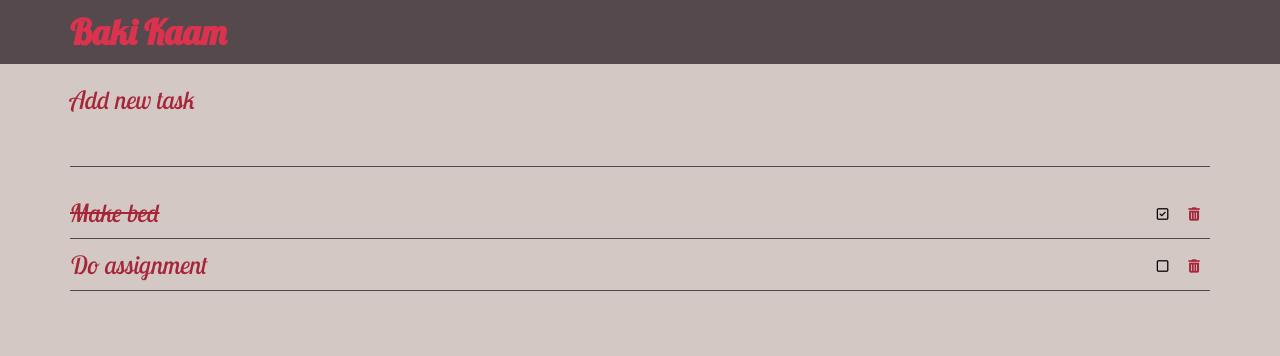
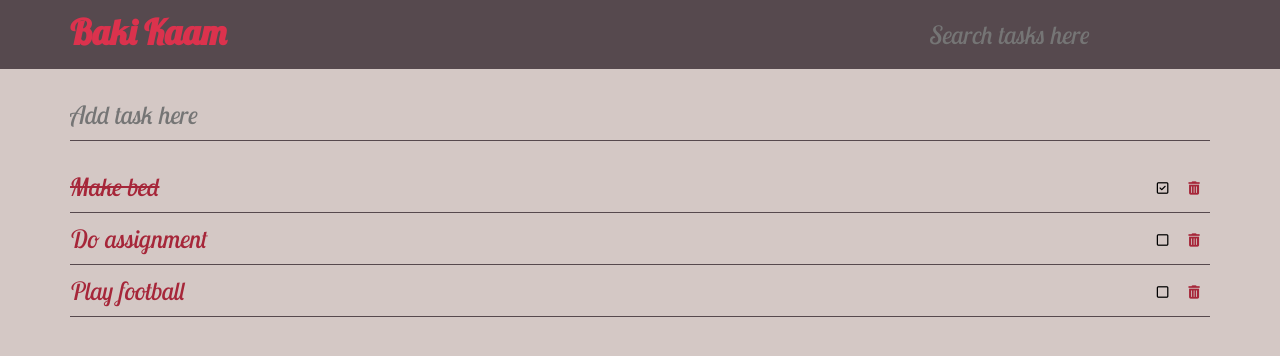
Before and after one commit to mousamdhakal/todo, a React (Create React App) app: page / in a window 1280 px wide. Shown: the top 356 px of the page. Built offline with nearby package versions, Linux system fonts and the light colour scheme.

Commit message:
Add searchbar

```diff
--- a/src/App.js
+++ b/src/App.js
@@ -1,25 +1,52 @@
-import React from "react";
+import React, { Component } from "react";
 import Todos from "./Components/Todos";
+import SearchBar from "./Components/SearchBar";
 
-function App() {
+class App extends Component {
+  constructor() {
+    super();
+
+    this.state = {
+      searchText: " ",
+      showSearchResult: false,
+    };
+  }
+
+  handleChange = (e) => {
+    this.setState({
+      searchText: e.target.value,
+    });
+    if (this.state.searchText) {
+      this.setState({
+        showSearchResult: true,
+      });
+    }
+  };
+
+  render() {
     return (
       <div>
         <header className="header">
-        <div className="container">
+          <div className="container clearfix">
             <h1 className="header__brand">
-            <a className="header__text" href="#">
+              <a className="header__text" href="/">
                 Baki Kaam
               </a>
             </h1>
+            <SearchBar handleChange={this.handleChange} />
           </div>
         </header>
         <section className="todos">
           <div className="container">
-          <Todos />
+            <Todos
+              show={this.state.showSearchResult}
+              searchText={this.state.searchText}
+            />
           </div>
         </section>
       </div>
     );
   }
+}
 
 export default App;
--- a/src/Components/AddTask.js
+++ b/src/Components/AddTask.js
@@ -1,9 +1,13 @@
 import React, { Component } from "react";
 
 class AddTask extends Component {
-  state = {
-    text: "",
-  };
+  constructor() {
+    super();
+
+    this.state = {
+      text: "",
+    };
+  }
 
   handleChange = (e) => {
     this.setState({
@@ -24,10 +28,10 @@ class AddTask extends Component {
   render() {
     return (
       <form className="form" onSubmit={this.handleSubmit}>
-        <label className="form__label"> Add new task</label>
         <input
           className="form__input"
           type="text"
+          placeholder="Add task here"
           onChange={this.handleChange}
           value={this.state.text}
         />
--- /dev/null
+++ b/src/Components/SearchBar.js
@@ -0,0 +1,16 @@
+import React from "react";
+
+function SearchBar(props) {
+  return (
+    <form className="search" onSubmit={(e) => e.preventDefault()}>
+      <input
+        className="search__input"
+        type="text"
+        onChange={props.handleChange}
+        placeholder="Search tasks here"
+      />
+    </form>
+  );
+}
+
+export default SearchBar;
--- a/src/Components/TodoList.js
+++ b/src/Components/TodoList.js
@@ -18,16 +18,16 @@ const ToDoList = (props) => {
             className="todos__button todos__button--delete"
             onClick={() => props.deleteTask(task.id)}
           >
-            <i class="fas fa-trash-alt"></i>
+            <i className="fas fa-trash-alt"></i>
           </button>
           <button
             className="todos__button todos__button--checkbox"
             onClick={() => props.changeTaskStatus(task.id)}
           >
             {task.complete ? (
-              <i class="far fa-check-square"></i>
+              <i className="far fa-check-square"></i>
             ) : (
-              <i class="far fa-square"></i>
+              <i className="far fa-square"></i>
             )}
           </button>
         </div>
--- a/src/Components/Todos.js
+++ b/src/Components/Todos.js
@@ -3,13 +3,18 @@ import ToDoList from "./TodoList";
 import AddTask from "./AddTask";
 
 class Todos extends Component {
-  state = {
-    tasks: [
-      { id: 1, text: "Make bed", complete: true },
-      { id: 2, text: "Do assignment", complete: false },
-    ],
-    count: 3,
-  };
+  constructor() {
+    super();
+
+    this.state = {
+      tasks: [
+        { id: 1, text: "Make bed", complete: true },
+        { id: 2, text: "Do assignment", complete: false },
+        { id: 3, text: "Play football", complete: false },
+      ],
+      count: 4,
+    };
+  }
 
   deleteTask = (id) => {
     let tasks = this.state.tasks.filter((task) => {
@@ -40,11 +45,23 @@ class Todos extends Component {
   };
 
   render() {
+    let tasksToShow = [];
+
+    if (this.props.show) {
+      tasksToShow = this.state.tasks.filter((task) => {
+        const lc = task.text.toLowerCase();
+        const filter = this.props.searchText.toLowerCase();
+        return lc.includes(filter);
+      });
+    } else {
+      tasksToShow = this.state.tasks;
+    }
+
     return (
       <>
         <AddTask addTask={this.addTask} />
         <ToDoList
-          tasks={this.state.tasks}
+          tasks={tasksToShow}
           deleteTask={this.deleteTask}
           changeTaskStatus={this.changeTaskStatus}
         />
--- a/src/styles/index.css
+++ b/src/styles/index.css
@@ -4,25 +4,44 @@
   box-sizing: border-box;
 }
 
+.clearfix:after {
+  content: '';
+  clear: both;
+  display: table;
+}
+
 body {
   background-color: #d4c8c5;
 }
+
 .header {
   font-family: 'Lobster', cursive;
   background-color: #56494E;
   padding: 10px 0;
+  text-align: center;
 }
+
 
 .header__text {
   text-decoration: none;
   color: #DB324D;
 }
 
-.todos, .form__input {
+.search {
+  padding: 6px 0;
+}
+
+.todos, .form__input, .search__input {
   font-family: 'Lobster Two', cursive;
   font-style: italic;
   font-size: 20px;
   color: #A62639;
+}
+
+.search__input {
+  background-color: transparent;
+  color: #d4c8c5;
+  border: none;
 }
 
 .todos__list-item {
@@ -54,6 +73,11 @@ body {
   padding: 20px 0;
 }
 
+.form__label {
+  display: block;
+  text-align: center;
+}
+
 .form__input {
   display: block;
   width: 100%;
@@ -64,11 +88,20 @@ body {
 }
 
 @media (min-width: 768px){
+  .header__brand {
+    float: left;
+  }
+
   .header__text {
     font-size: 35px;
   }
 
-  .todos, .form__input {
+  .search {
+    float: right;
+    padding: 9px 0;
+  }
+
+  .todos, .form__input, .search__input {
     font-size: 25px;
   }
 
```
Lines whose indentation alone changed are shown as unchanged.
